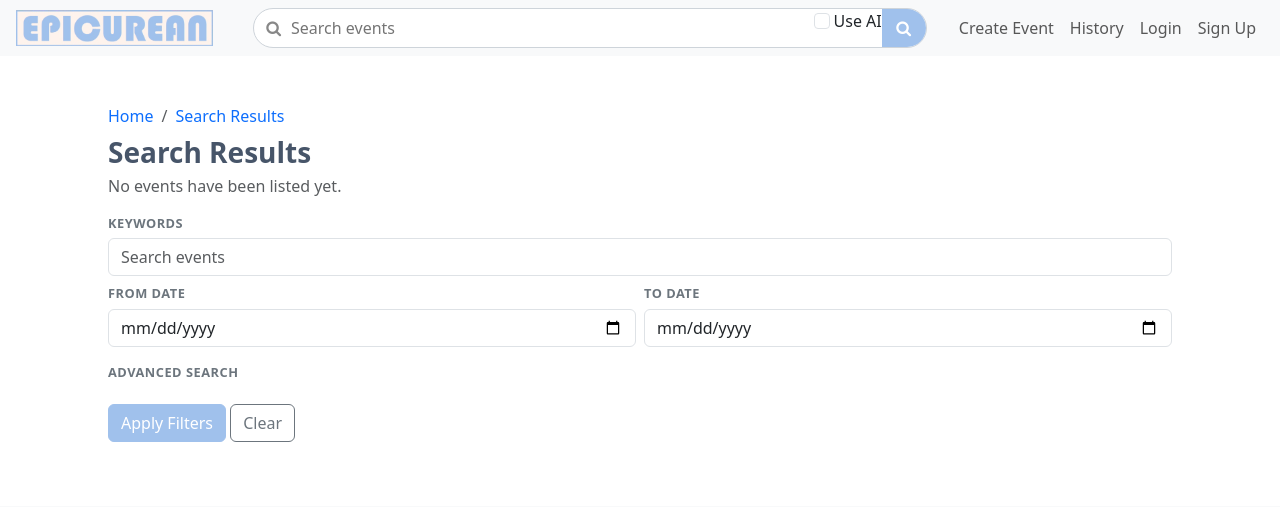
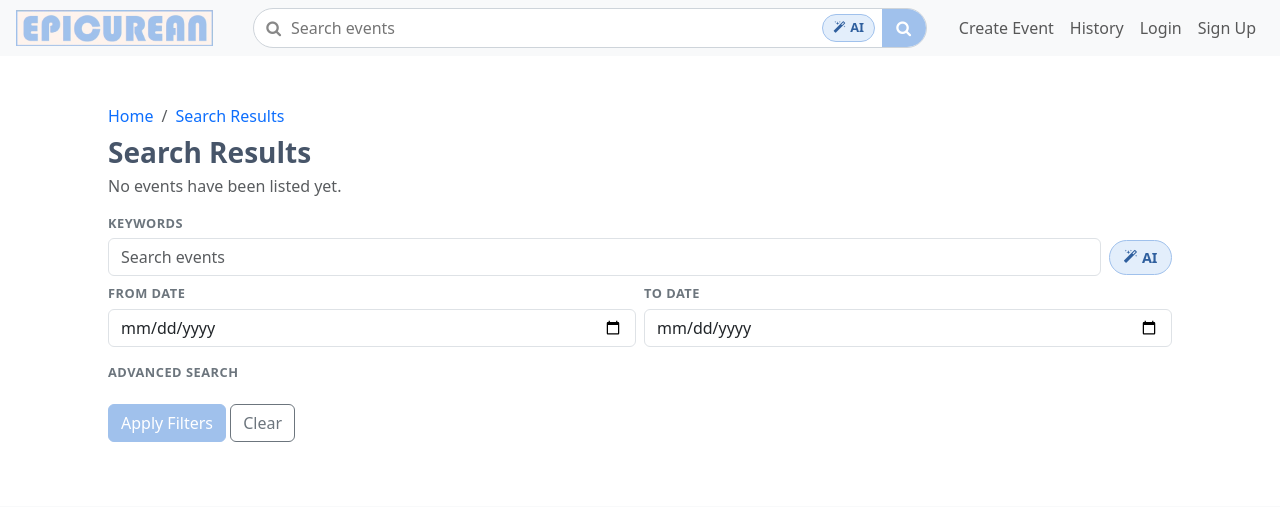
Before and after one commit to ctrl-alt-decay/IAB207-Ryan-Group-5-A2, a Flask app: page /search in a window 1280 px wide. Shown: the top 507 px of the page. Run offline with Flask 3, Linux system fonts and the light colour scheme; data that the repository does not hold is empty; some libraries are stand-ins or nearby versions.

Commit message:
AI search switch in the search bar, on by default
The Use AI checkbox is now an 'AI' pill inside the search bar that fills
in blue when it's on. It's on by default and stays off on a search where
it was turned off. The search page's form has the same switch, so
refining a search keeps the setting.

```diff
--- a/a2_group5/epicurean/static/style/style.css
+++ b/a2_group5/epicurean/static/style/style.css
@@ -68,6 +68,58 @@
     width: 44px;
     flex-shrink: 0;
     border: none;
+}
+
+/* AI search switch: the checkbox is hidden but still focusable, and its label
+   is a pill that fills in blue when AI search is on */
+.ai-toggle-input {
+    position: absolute;
+    width: 1px;
+    height: 1px;
+    opacity: 0;
+}
+
+.ai-toggle {
+    display: flex;
+    align-items: center;
+    gap: 0.3rem;
+    align-self: center;
+    flex-shrink: 0;
+    margin: 0 0.4rem;
+    padding: 0.2rem 0.65rem;
+    border: 1px solid #ced4da;
+    border-radius: 2rem;
+    color: #6c757d;
+    background-color: #fff;
+    font-size: 0.8rem;
+    font-weight: 700;
+    white-space: nowrap;
+    cursor: pointer;
+    user-select: none;
+    transition: background-color 0.15s ease, color 0.15s ease, border-color 0.15s ease;
+}
+
+.ai-toggle:hover {
+    border-color: #a0c1ec;
+    color: #3b6fb6;
+}
+
+.ai-toggle-input:checked + .ai-toggle {
+    border-color: #a0c1ec;
+    background-color: #e3eefb;
+    color: #2f5f9e;
+}
+
+.ai-toggle-input:focus-visible + .ai-toggle {
+    outline: 2px solid #86adde;
+    outline-offset: 2px;
+}
+
+/* on the search page, next to a full-size text box */
+.ai-toggle--boxed {
+    margin: 0;
+    padding: 0.375rem 0.85rem;
+    font-size: 0.9rem;
 }
 
 
--- a/a2_group5/epicurean/templates/base_epicurean.html
+++ b/a2_group5/epicurean/templates/base_epicurean.html
@@ -36,8 +36,14 @@
                             class="event-search-input" placeholder="Search events"
                             aria-label="Search events">
                     </div>
-                    <input class="form-check-input ms-3 me-1" type="checkbox" id="useAI" name="use_ai">
-                        <label class="form-check-label" for="useAI"> Use AI</label>
+                    {# AI search switch: a hidden checkbox whose label is the pill.
+                       On by default; stays off on a search where it was turned off. #}
+                    <input class="ai-toggle-input" type="checkbox" id="useAI" name="use_ai"
+                        {{ 'checked' if 'use_ai' in request.args or not request.args.get('q') }}>
+                    <label class="ai-toggle" for="useAI"
+                        title="AI search finds events by meaning, not just exact words">
+                        <i class="fa fa-magic" aria-hidden="true"></i> AI
+                    </label>
                     <button class="event-search-submit" type="submit" title="Search">
                         <i class="fa fa-search"></i>
                     </button>
--- a/a2_group5/epicurean/templates/search.html
+++ b/a2_group5/epicurean/templates/search.html
@@ -42,8 +42,16 @@
             <div class="row g-2 align-items-end">
                 <div class="col-12">
                     <label for="searchQ" class="event-filter-label">Keywords</label>
-                    <input type="text" class="form-control" id="searchQ" name="q"
-                        value="{{ request.args.get('q', '') }}" placeholder="Search events">
+                    <div class="d-flex align-items-center gap-2">
+                        <input type="text" class="form-control" id="searchQ" name="q"
+                            value="{{ request.args.get('q', '') }}" placeholder="Search events">
+                        <input class="ai-toggle-input" type="checkbox" id="refineUseAI" name="use_ai"
+                            {{ 'checked' if 'use_ai' in request.args or not request.args.get('q') }}>
+                        <label class="ai-toggle ai-toggle--boxed" for="refineUseAI"
+                            title="AI search finds events by meaning, not just exact words">
+                            <i class="fa fa-magic" aria-hidden="true"></i> AI
+                        </label>
+                    </div>
                 </div>
                 <div class="col-12 col-md-6">
                     <label for="searchDateFrom" class="event-filter-label">From date</label>
```
